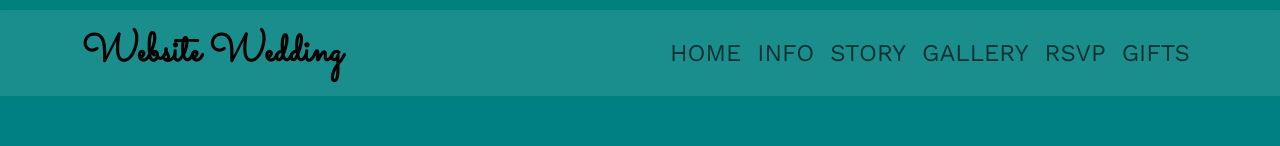
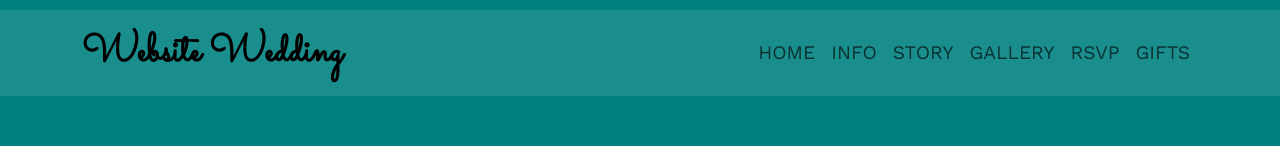
Before and after one commit to Dragonfireg/Website-Wedding, a plain HTML site: page index.html in a window 1280 px wide. Shown: the part 790-936 px from the top of the page. Drawn offline with nearby package versions, Linux system fonts and the light colour scheme.

Commit message:
Add files via upload

```diff
--- a/index.html
+++ b/index.html
@@ -34,7 +34,7 @@
       </main>
     </section>
 
-    <nav class="navbar navbar-expand-md bg-transparent sticky-top mynavbar">
+    <nav class="navbar navbar-expand-md fixed-top bg-transparent sticky-top mynavbar">
   <div class="container">
     <a class="navbar-brand" href="#">Website Wedding</a>
     <button class="navbar-toggler border-0" type="button" data-bs-toggle="offcanvas" data-bs-target="#offcanvasNavbar" aria-controls="offcanvasNavbar" aria-label="Toggle navigation">
--- a/style.css
+++ b/style.css
@@ -187,7 +187,7 @@ body {
 /* mobile phone */
 @media (max-width: 576px) {
    html {
-     font-size: 60%;
+     font-size: 1.5rem;
    }
 
    .simply-countdown > .simply-section {
@@ -197,6 +197,7 @@ body {
 }
 
 .mynavbar .nav-link {
-  font-size: 1.5rem;
+  font-size: 1.2rem;
+  padding: 0.5rem;
   text-align: center;
 }
```
